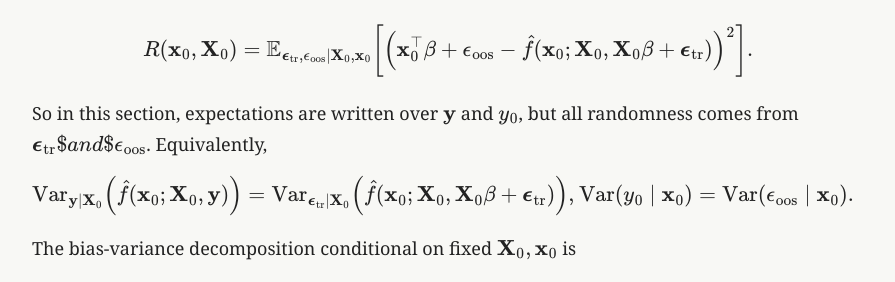
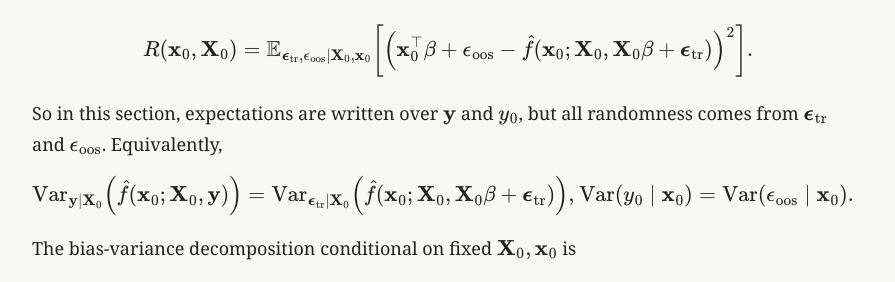
Before and after one commit to fholstege/fholstege.github.io, a Jekyll site: the page built from _writing/bias-variance.md, in a window 1280 px wide and 900 px high, scrolled down 3471 px. Shown: the part 163-445 px from the top of the window, without its empty margins (138-1033 px from the left). Built offline with Jekyll 4.4.1, drawn with Linux system fonts in a browser that asks for light colours.

Commit message:
small fixes

```diff
--- a/_writing/bias-variance.md
+++ b/_writing/bias-variance.md
@@ -161,7 +161,7 @@ R(\mathbf{x}_0,  \mathbf{X}_0)
 \!\left[\left(\mathbf{x}_0^\top\beta+\epsilon_{\mathrm{oos}}-\hat f(\mathbf{x}_0;\mathbf{X}_0,\mathbf{X}_0\beta+\boldsymbol{\epsilon}_{\mathrm{tr}})\right)^2\right].
 $$
 
-So in this section, expectations are written over $\mathbf{y}$ and $y_0$, but all randomness comes from $$ \boldsymbol{\epsilon}_{\mathrm{tr}}$ and $\epsilon_{\mathrm{oos}} $$. Equivalently,
+So in this section, expectations are written over $\mathbf{y}$ and $y_0$, but all randomness comes from $$ \boldsymbol{\epsilon}_{\mathrm{tr}} $$ and $$ \epsilon_{\mathrm{oos}} $$. Equivalently,
 
 $$
 \Var_{\mathbf{y}\mid \mathbf{X}_0}\!\left(\hat f(\mathbf{x}_0;\mathbf{X}_0,\mathbf{y})\right)
```
